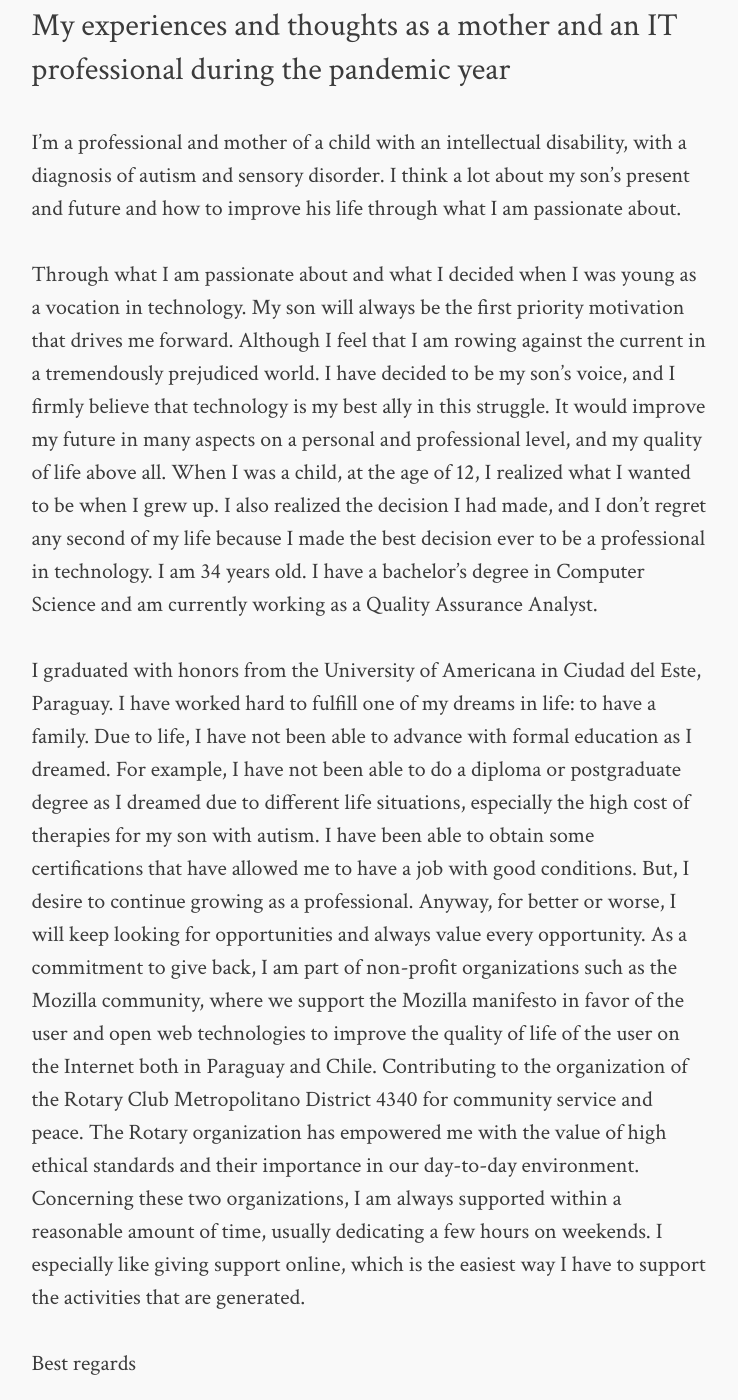
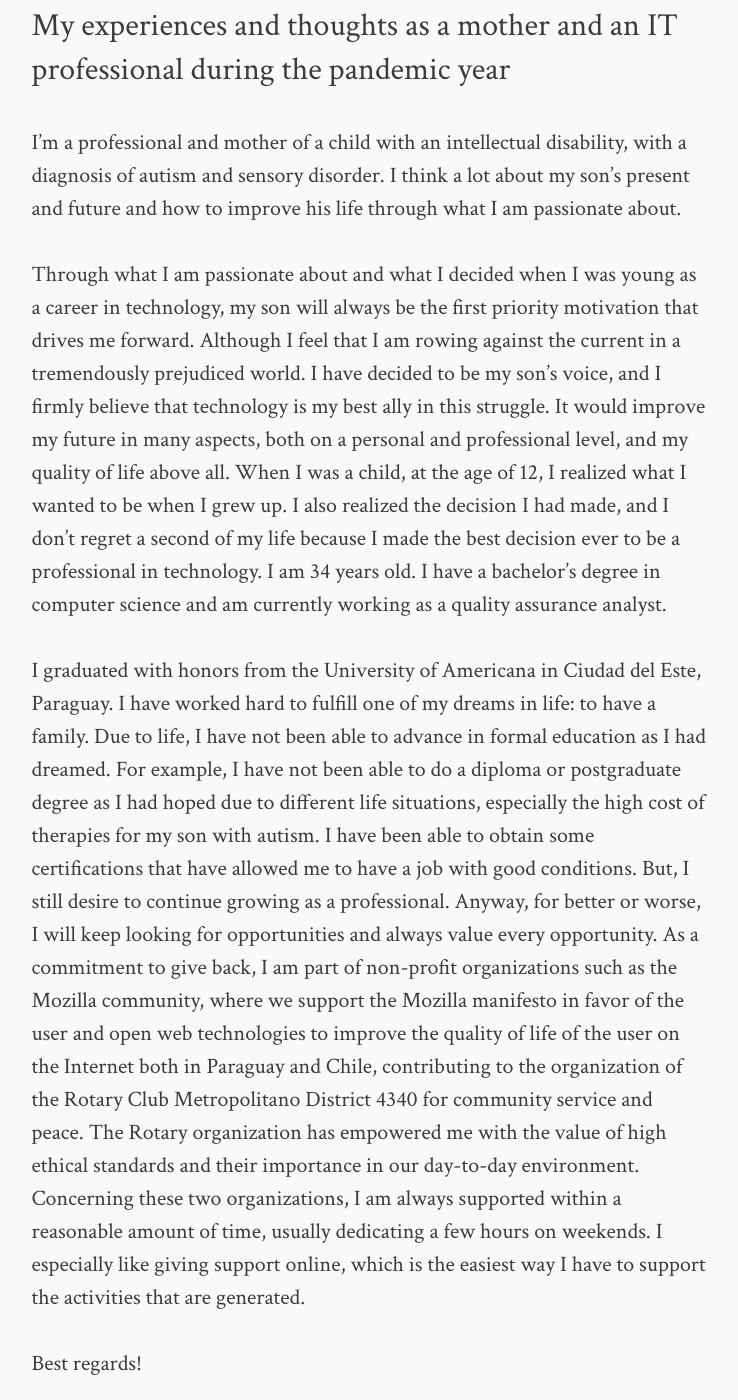
Before and after one commit to lourcastillo/lourcastillo.github.io, a Jekyll site: the page built from _posts/2022-01-20-retrospective-of-my-year-2021.md, in a window 1280 px wide and 1400 px high, scrolled down 877 px. Shown: the whole window, without its empty margins (271-1009 px from the left). Built offline with Jekyll 4.4.1, drawn with Linux system fonts in a browser that asks for light colours; comment, search, counter and statistics services are not loaded.

Commit message:
Update 2022-01-20-retrospective-of-my-year-2021.md

```diff
--- a/_posts/2022-01-20-retrospective-of-my-year-2021.md
+++ b/_posts/2022-01-20-retrospective-of-my-year-2021.md
@@ -8,10 +8,10 @@ date: 2022-01-20
 image:
         feature: pandemic.jpg
 ---
-I'm a professional and mother of a child with an intellectual disability, with a diagnosis of autism and sensory disorder. I think a lot about my son's present and future and how to improve his life through what I am passionate about.
+I’m a professional and mother of a child with an intellectual disability, with a diagnosis of autism and sensory disorder. I think a lot about my son’s present and future and how to improve his life through what I am passionate about.
 
-Through what I am passionate about and what I decided when I was young as a vocation in technology. My son will always be the first priority motivation that drives me forward. Although I feel that I am rowing against the current in a tremendously prejudiced world. I have decided to be my son's voice, and I firmly believe that technology is my best ally in this struggle. It would improve my future in many aspects on a personal and professional level, and my quality of life above all. When I was a child, at the age of 12, I realized what I wanted to be when I grew up. I also realized the decision I had made, and I don't regret any second of my life because I made the best decision ever to be a professional in technology. I am 34 years old. I have a bachelor's degree in Computer Science and am currently working as a Quality Assurance Analyst.
+Through what I am passionate about and what I decided when I was young as a career in technology, my son will always be the first priority motivation that drives me forward. Although I feel that I am rowing against the current in a tremendously prejudiced world. I have decided to be my son’s voice, and I firmly believe that technology is my best ally in this struggle. It would improve my future in many aspects, both on a personal and professional level, and my quality of life above all. When I was a child, at the age of 12, I realized what I wanted to be when I grew up. I also realized the decision I had made, and I don’t regret a second of my life because I made the best decision ever to be a professional in technology. I am 34 years old. I have a bachelor’s degree in computer science and am currently working as a quality assurance analyst.
 
-I graduated with honors from the University of Americana in Ciudad del Este, Paraguay. I have worked hard to fulfill one of my dreams in life: to have a family. Due to life, I have not been able to advance with formal education as I dreamed. For example, I have not been able to do a diploma or postgraduate degree as I dreamed due to different life situations, especially the high cost of therapies for my son with autism. I have been able to obtain some certifications that have allowed me to have a job with good conditions. But, I desire to continue growing as a professional. Anyway, for better or worse, I will keep looking for opportunities and always value every opportunity. As a commitment to give back, I am part of non-profit organizations such as the Mozilla community, where we support the Mozilla manifesto in favor of the user and open web technologies to improve the quality of life of the user on the Internet both in Paraguay and Chile. Contributing to the organization of the Rotary Club Metropolitano District 4340 for community service and peace. The Rotary organization has empowered me with the value of high ethical standards and their importance in our day-to-day environment. Concerning these two organizations, I am always supported within a reasonable amount of time, usually dedicating a few hours on weekends. I especially like giving support online, which is the easiest way I have to support the activities that are generated.
+I graduated with honors from the University of Americana in Ciudad del Este, Paraguay. I have worked hard to fulfill one of my dreams in life: to have a family. Due to life, I have not been able to advance in formal education as I had dreamed. For example, I have not been able to do a diploma or postgraduate degree as I had hoped due to different life situations, especially the high cost of therapies for my son with autism. I have been able to obtain some certifications that have allowed me to have a job with good conditions. But, I still desire to continue growing as a professional. Anyway, for better or worse, I will keep looking for opportunities and always value every opportunity. As a commitment to give back, I am part of non-profit organizations such as the Mozilla community, where we support the Mozilla manifesto in favor of the user and open web technologies to improve the quality of life of the user on the Internet both in Paraguay and Chile, contributing to the organization of the Rotary Club Metropolitano District 4340 for community service and peace. The Rotary organization has empowered me with the value of high ethical standards and their importance in our day-to-day environment. Concerning these two organizations, I am always supported within a reasonable amount of time, usually dedicating a few hours on weekends. I especially like giving support online, which is the easiest way I have to support the activities that are generated.
 
-Best regards
+Best regards!
```
